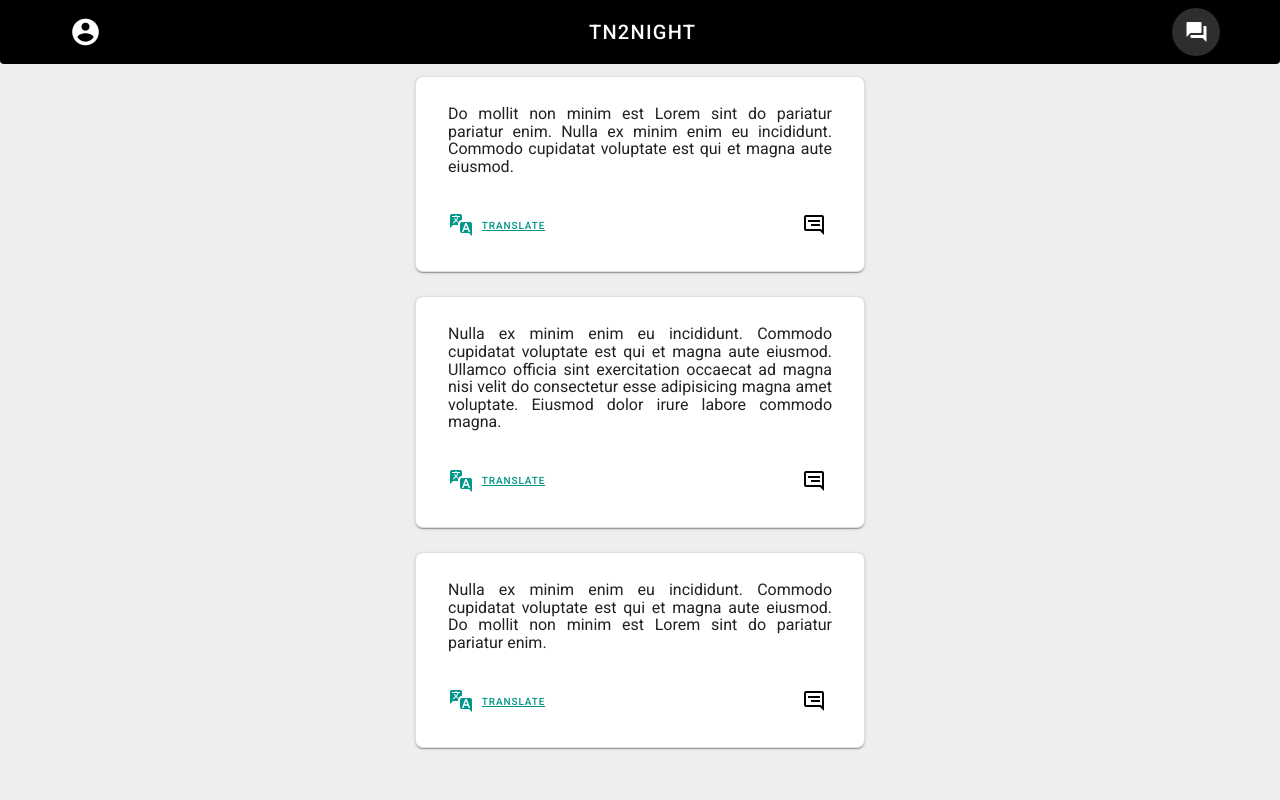
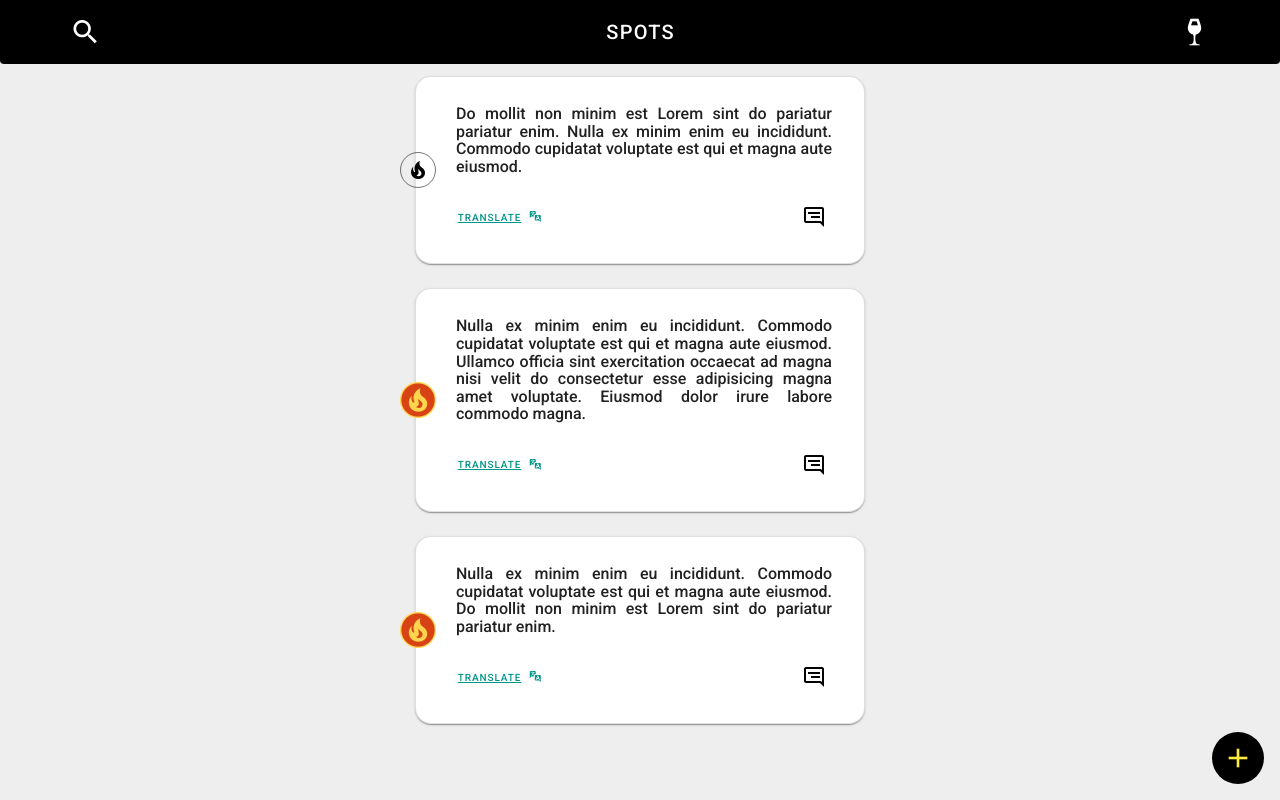
Before and after one commit to SE-advancedspo/front-end, a Vue app: page /spots in a window 1280 px wide. Built offline with nearby package versions, Linux system fonts and the light colour scheme.

Commit message:
Added upVote in SpotsList, route /createspot even tho that page has not been made yet

```diff
--- a/src/App.vue
+++ b/src/App.vue
@@ -13,26 +13,3 @@
     }
   };
 </script>
-
-<style lang="scss">
-#app {
-  font-family: Avenir, Helvetica, Arial, sans-serif;
-  -webkit-font-smoothing: antialiased;
-  -moz-osx-font-smoothing: grayscale;
-  text-align: center;
-  color: #2c3e50;
-}
-
-nav {
-  padding: 30px;
-
-  a {
-    font-weight: bold;
-    color: #2c3e50;
-
-    &.router-link-exact-active {
-      color: #42b983;
-    }
-  }
-}
-</style>
--- a/src/components/CardEvent.vue
+++ b/src/components/CardEvent.vue
@@ -1,13 +1,13 @@
 <template>
     <v-card
-      class="mx-auto rounded-lg pa-4"
+      class="mx-auto rounded-xl pa-4"
       min-width="350"
       max-width="450"
       min-height="175"
       outlined
-      elevation="1"
+      elevation="4"
     >
-      <v-list-item three-line class="d-flex justify-center align-center">
+      <v-list-item three-line class="text-left">
         <v-list-item-content>
           <div class="d-flex justify-space-between">
             <v-list-item class="text-h5 mb-1 ma-n2 pa-0">
@@ -24,7 +24,7 @@
           <v-list-item-subtitle>
             {{info.data}}
           </v-list-item-subtitle>
-          <v-list-item class="d-flex-column ma-0 pa-0">
+          <v-list-item class="d-flex-column pa-0">
             <div v-for="amico in info.numAmici" :key="amico">
               <v-icon icon>mdi-account-multiple</v-icon>
             </div>
--- a/src/components/CardSpot.vue
+++ b/src/components/CardSpot.vue
@@ -1,21 +1,29 @@
 <template>
     <v-card
-      class="mx-auto rounded-lg pa-4"
+      class="mx-auto rounded-xl pa-4"
       min-width="350"
       max-width="450"
       min-height="25"
       outlined
       elevation="1"
     >
-      <v-list-item class="d-flex justify-center align-center text-justify">
-        <v-list-item-content >
-            <p class="mb-4">
-              {{s.testo}}
+      <v-list-item class="d-flex justify-space-between">
+        <div class="ml-n12 mr-5">
+          <v-btn v-if="info.upVoted" icon class="amber lighten-2" @click="toggleUpVoted()">
+            <v-icon x-large color="deep-orange darken-3">mdi-fire-circle</v-icon>
+          </v-btn>
+          <v-btn v-else icon outlined @click="toggleUpVoted()">
+            <v-icon color="black">mdi-fire</v-icon>
+          </v-btn>
+        </div>
+        <v-list-item-content class="d-flex justify-center align-center text-justify">
+            <p class="mb-4 font-weight-medium">
+              {{info.testo}}
             </p>
-            <div class="d-flex justify-space-between align-center mt-4">
+            <div class="d-flex justify-space-between align-center mt-2">
               <v-btn x-small @click="translate()" class="teal--text text-accent3" elevation="0" color="white">
-                <v-icon icon class="mr-2 ml-n2">mdi-translate-variant</v-icon>
-                <span class="text-decoration-underline">Translate</span>
+                <span class="text-decoration-underline ml-n2">Translate</span>
+                <v-icon icon x-small class="px-2">mdi-translate-variant</v-icon>
               </v-btn>
               <v-btn icon color="black" @click="sendMessageToAuthor()">
                 <v-icon >mdi-message-reply-text-outline</v-icon>
@@ -41,8 +49,11 @@
           this.s.testo = this.s.testo.split('').reverse().join('')
         },
         sendMessageToAuthor() {
-          console.log('message sent to: ' + this.s.autore)
-        }
+          console.log('message sent to: ' + this.info.autore)
+        },
+        toggleUpVoted() {
+          this.s.upVoted = !this.s.upVoted
+        },
       },
     };
 </script>
--- a/src/components/ListEvents.vue
+++ b/src/components/ListEvents.vue
@@ -1,8 +1,17 @@
 <template>
-    <div v-if="events" class="mt-16">
+    <div v-if="events" class="mt-16 px-4">
         <v-container v-for="event in events" v-bind:key="event.id" info.sync="event">
             <CardEvent :info="event"/>
         </v-container>
+        <v-btn icon
+            bottom
+            right
+            fixed
+            x-large
+            class="black"
+            to="/createspot">
+            <v-icon color="yellow">mdi-plus</v-icon>
+        </v-btn>
     </div>
 </template>
 
@@ -26,8 +35,8 @@
             getEventsAux() {
                 this.events = [
                     {id: this.count++, nome: 'Sangria Sociologia', data: 'Thursday 20:00, 22/12/2022', luogo: 'Via Rosmini, Trento', salvato: false, numAmici: 4},
-                    {id: this.count++, nome: 'Aperipovo Sociologia', data: 'Thursday 21:00, 29/12/2022', luogo: 'Via Roma 12, Putignano', salvato: true, numAmici: 3},
-                    {id: this.count++, nome: 'Sangria Giurisprudenza', data: 'Thursday 20:00, 22/12/2022', luogo: 'Via Paolo X, Cagliari', salvato: true, numAmici: 2},
+                    {id: this.count++, nome: 'Aperipovo Polo Ferrari', data: 'Thursday 21:00, 29/12/2022', luogo: 'Via Roma 12, Putignano', salvato: true, numAmici: 3},
+                    {id: this.count++, nome: 'Ginsprudenza', data: 'Thursday 20:00, 22/12/2022', luogo: 'Via Paolo X, Cagliari', salvato: true, numAmici: 2},
                 ]
             },
             fetchEvents() {
--- a/src/components/ListSpots.vue
+++ b/src/components/ListSpots.vue
@@ -1,8 +1,17 @@
 <template>
-    <div v-if="spots" class="mt-16">
+    <div v-if="spots" class="mt-16 px-4">
         <v-container v-for="spot in spots" v-bind:key="spot.id" info.sync="spot">
             <CardSpot :info="spot"/>
         </v-container>
+        <v-btn icon
+            bottom
+            right
+            fixed
+            x-large
+            class="black"
+            to="/createspot">
+            <v-icon color="yellow">mdi-plus</v-icon>
+        </v-btn>
     </div>
 </template>
 
@@ -24,9 +33,9 @@
         methods: {
             getSpotsAux() {
                 this.spots = [
-                    {id: this.count++, testo: 'Do mollit non minim est Lorem sint do pariatur pariatur enim. Nulla ex minim enim eu incididunt. Commodo cupidatat voluptate est qui et magna aute eiusmod.', autore:'vincenzo.netti@studenti.unint.it', lang:'IT'},
-                    {id: this.count++, testo: 'Nulla ex minim enim eu incididunt. Commodo cupidatat voluptate est qui et magna aute eiusmod. Ullamco officia sint exercitation occaecat ad magna nisi velit do consectetur esse adipisicing magna amet voluptate. Eiusmod dolor irure labore commodo magna.', autore:'vincenzo.netti@studenti.unint.it', lang:'EN'},
-                    {id: this.count++, testo: 'Nulla ex minim enim eu incididunt. Commodo cupidatat voluptate est qui et magna aute eiusmod. Do mollit non minim est Lorem sint do pariatur pariatur enim.', autore:'vincenzo.netti@studenti.unint.it', lang:'EN'},
+                    {id: this.count++, testo: 'Do mollit non minim est Lorem sint do pariatur pariatur enim. Nulla ex minim enim eu incididunt. Commodo cupidatat voluptate est qui et magna aute eiusmod.', autore:'vincenzo.netti@studenti.unint.it', upVoted: false},
+                    {id: this.count++, testo: 'Nulla ex minim enim eu incididunt. Commodo cupidatat voluptate est qui et magna aute eiusmod. Ullamco officia sint exercitation occaecat ad magna nisi velit do consectetur esse adipisicing magna amet voluptate. Eiusmod dolor irure labore commodo magna.', autore:'vincenzo.netti@studenti.unint.it', upVoted: true},
+                    {id: this.count++, testo: 'Nulla ex minim enim eu incididunt. Commodo cupidatat voluptate est qui et magna aute eiusmod. Do mollit non minim est Lorem sint do pariatur pariatur enim.', autore:'vincenzo.netti@studenti.unint.it', upVoted: true},
                 ]
             },
         },
--- /dev/null
+++ b/src/components/NavBarEvents.vue
@@ -0,0 +1,35 @@
+<template>
+  <v-card class="overflow-hidden">
+    <v-app-bar
+      fixed
+      color="black"
+      elevate-on-scroll
+      scroll-target="#scrolling-techniques-7"
+      class="white--text rounded-t-0"
+    >
+      <v-container class=" d-flex justify-space-between align-center">
+        <v-btn icon x-large color="white">
+          <v-icon>mdi-account-circle</v-icon>
+        </v-btn>
+
+        <router-link to="/">
+          <v-btn color="black" class="white--text">
+            <v-toolbar-title>Events</v-toolbar-title>
+          </v-btn>
+        </router-link>
+
+        <v-btn icon x-large color="white" to="/spots">
+           <v-icon>mdi-forum</v-icon>
+        </v-btn>
+      </v-container>
+    </v-app-bar>
+  </v-card>
+</template>
+
+<script>
+  export default {
+    name: "NavBar",
+    components: {
+    }
+  };
+</script>
--- a/src/components/NavBar.vue
+++ b/src/components/NavBarSpots.vue
@@ -9,17 +9,17 @@
     >
       <v-container class=" d-flex justify-space-between align-center">
         <v-btn icon x-large color="white">
-          <v-icon>mdi-account-circle</v-icon>
+          <v-icon>mdi-magnify</v-icon>
         </v-btn>
 
-        <router-link to="/">
+        <router-link to="/spots">
           <v-btn color="black" class="white--text">
-            <v-toolbar-title>TN2night</v-toolbar-title>
+            <v-toolbar-title>Spots</v-toolbar-title>
           </v-btn>
         </router-link>
 
-        <v-btn icon color="white" to="/spots">
-           <v-icon>mdi-forum</v-icon>
+        <v-btn icon x-large color="white" to="/">
+           <v-icon>mdi-glass-wine</v-icon>
         </v-btn>
       </v-container>
     </v-app-bar>
--- a/src/views/HomeView.vue
+++ b/src/views/HomeView.vue
@@ -1,6 +1,6 @@
 <template>
   <v-app id="inspire">
-    <NavBar/>
+    <NavBarEvents/>
     <v-main class="grey lighten-3">
       <ListEvents/>
     </v-main>
@@ -8,12 +8,12 @@
 </template>
 
 <script>
-  import NavBar from '../components/NavBar.vue'
+  import NavBarEvents from '../components/NavBarEvents.vue'
   import ListEvents from '../components/ListEvents.vue'
 
   export default {
     components: {
-      NavBar,
+      NavBarEvents,
       ListEvents,
     },
   }
--- a/src/views/SpotsView.vue
+++ b/src/views/SpotsView.vue
@@ -1,6 +1,6 @@
 <template>
   <v-app id="inspire">
-    <NavBar/>
+    <NavBarSpots/>
     <v-main class="grey lighten-3">
       <ListSpots/>
     </v-main>
@@ -8,12 +8,12 @@
 </template>
 
 <script>
-  import NavBar from '../components/NavBar.vue'
+  import NavBarSpots from '../components/NavBarSpots.vue'
   import ListSpots from '../components/ListSpots.vue'
 
   export default {
     components: {
-      NavBar,
+      NavBarSpots,
       ListSpots,
     },
   }
```
